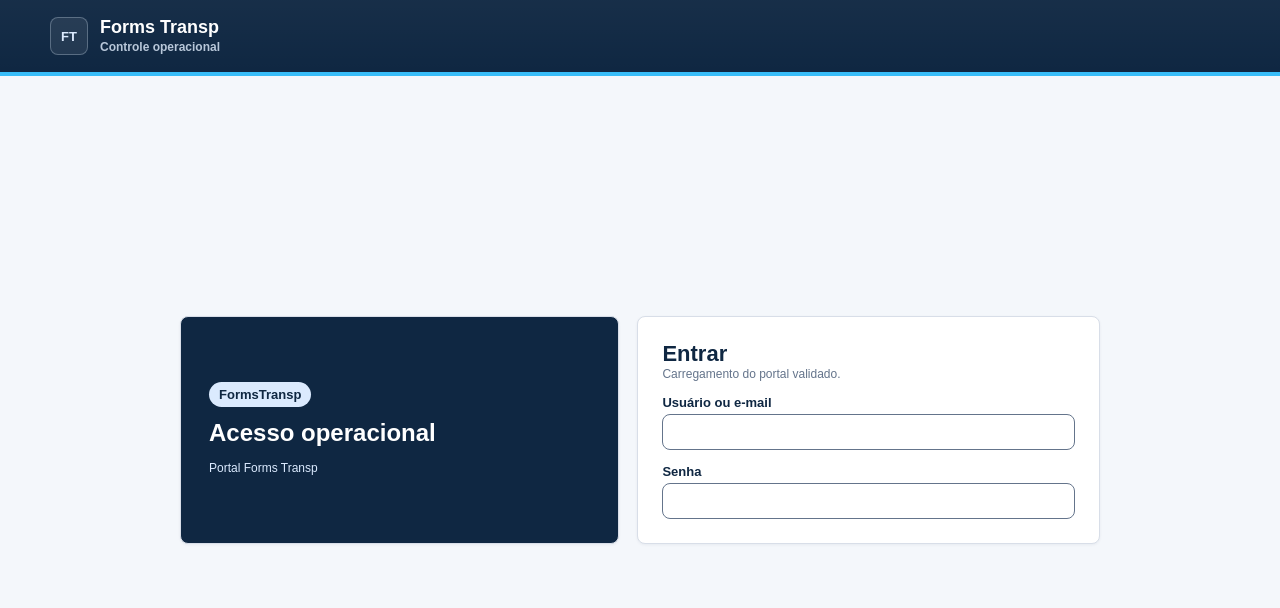
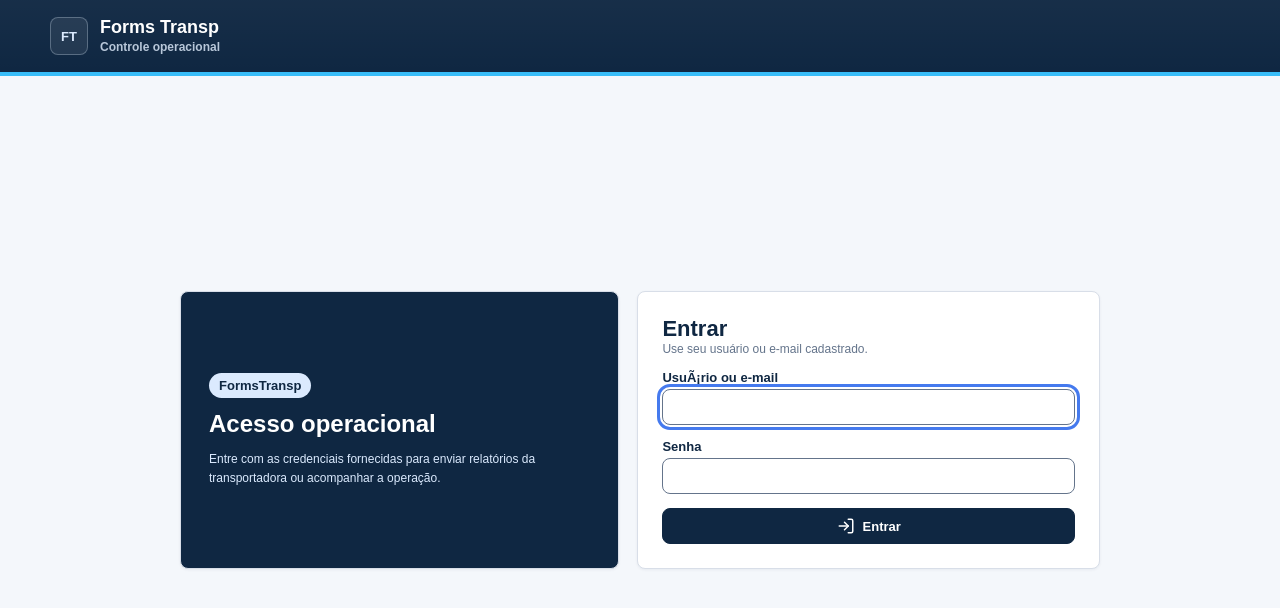
Before and after one commit to Switerz/formstransp, a Next.js app: page /login in a window 1280 px wide. Shown: the top 608 px of the page. Built offline with nearby package versions, Linux system fonts and the light colour scheme; no server answers.

Commit message:
fix: restaura login funcional em producao

```diff
--- a/app/login/page.tsx
+++ b/app/login/page.tsx
@@ -1,31 +1,65 @@
-export const dynamic = "force-dynamic";
+import { redirect } from "next/navigation";
+import { login } from "@/app/auth-actions";
+import { getCurrentUser, isInternalRole } from "@/lib/auth";
+import { LoginSubmitButton } from "@/components/LoginSubmitButton";
 
-export default function LoginPage() {
+export default async function LoginPage({
+  searchParams,
+}: {
+  searchParams: Promise<{ error?: string; login?: string; next?: string }>;
+}) {
+  const [params, currentUser] = await Promise.all([searchParams, getCurrentUser()]);
+  if (currentUser?.passwordMustChange) redirect("/alterar-senha");
+  if (currentUser) redirect(isInternalRole(currentUser.role) ? "/" : "/portal");
+
+  const hasError = params.error === "invalid";
+  const isRateLimited = params.error === "rate_limited";
+  const next = params.next?.startsWith("/") && !params.next.startsWith("//") ? params.next : "/";
+
   return (
     <main className="auth-shell">
       <section className="auth-panel">
         <div className="auth-copy">
           <div className="auth-mark">FormsTransp</div>
           <h1>Acesso operacional</h1>
-          <p>Portal Forms Transp</p>
+          <p>
+            Entre com as credenciais fornecidas para enviar relatórios da transportadora ou acompanhar a operação.
+          </p>
         </div>
 
-        <div className="auth-form">
+        <form action={login} className="auth-form">
+          <input type="hidden" name="next" value={next} />
           <div>
             <h2>Entrar</h2>
-            <p className="muted">Carregamento do portal validado.</p>
+            <p className="muted">Use seu usuário ou e-mail cadastrado.</p>
           </div>
 
-          <div className="field">
-            <label>Usuário ou e-mail</label>
-            <input disabled />
-          </div>
+          {hasError || isRateLimited ? (
+            <div className="alert" role="alert">
+              <strong>Não foi possível entrar.</strong>{" "}
+              {isRateLimited
+                ? "Muitas tentativas em pouco tempo. Aguarde alguns minutos e tente novamente."
+                : "Confira usuário e senha e tente novamente."}
+            </div>
+          ) : null}
 
           <div className="field">
-            <label>Senha</label>
-            <input type="password" disabled />
+            <label htmlFor="identifier">UsuÃ¡rio ou e-mail</label>
+            <input
+              id="identifier"
+              name="identifier"
+              autoComplete="username"
+              defaultValue={params.login ?? ""}
+              autoFocus
+              required
+            />
           </div>
-        </div>
+          <div className="field">
+            <label htmlFor="password">Senha</label>
+            <input id="password" name="password" type="password" autoComplete="current-password" required />
+          </div>
+          <LoginSubmitButton />
+        </form>
       </section>
     </main>
   );
```
